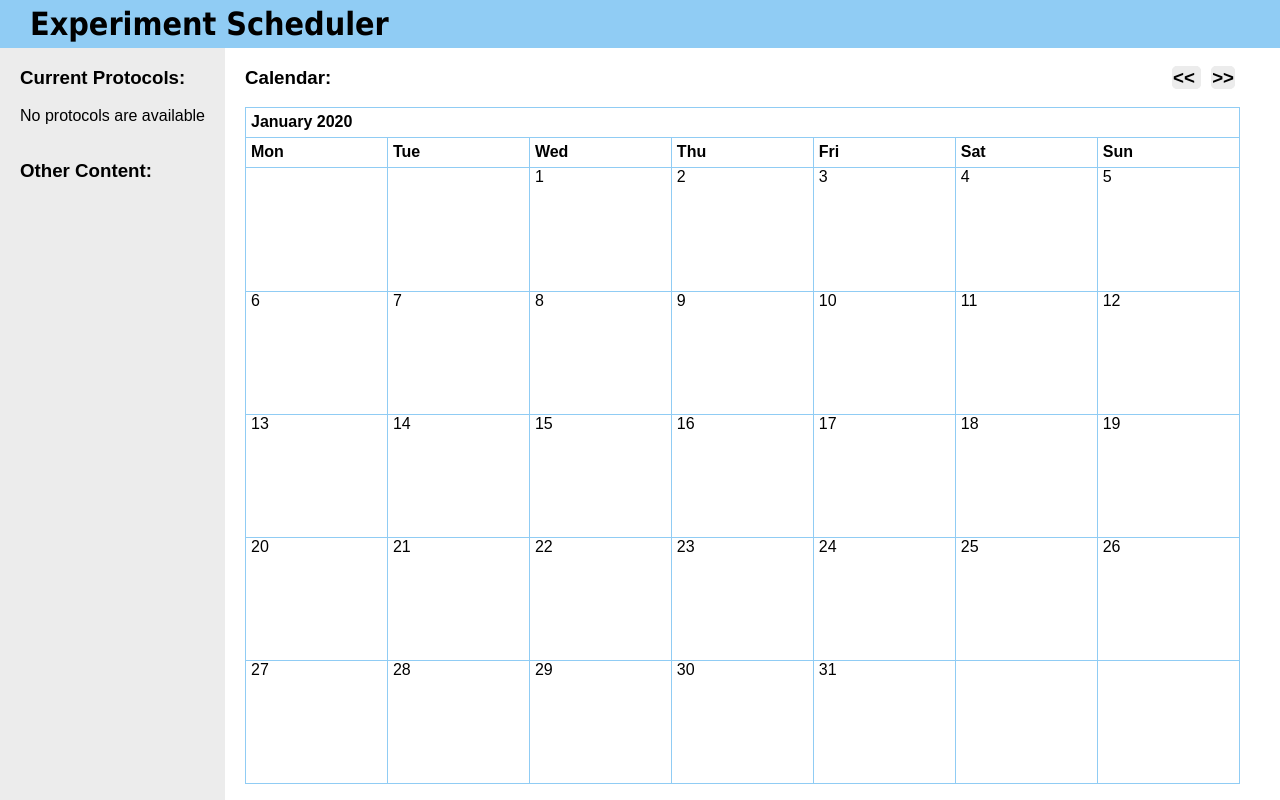
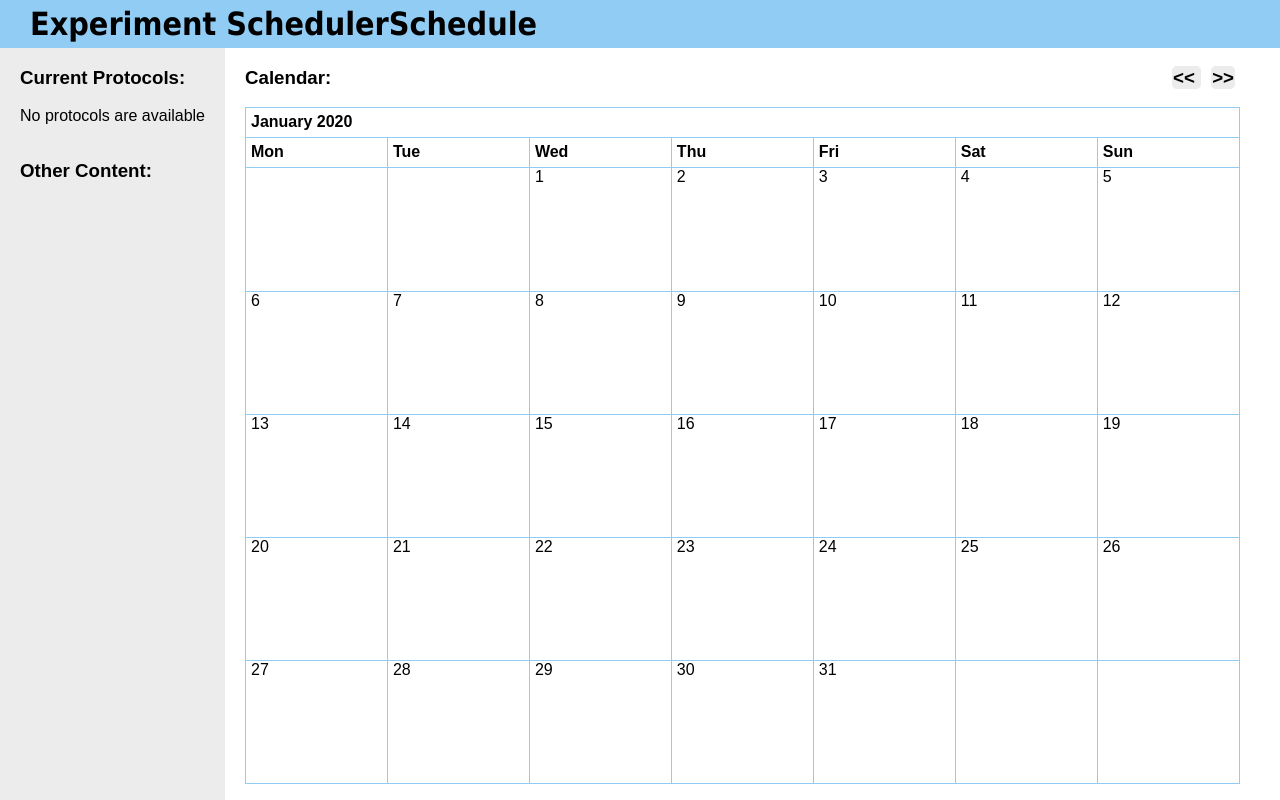
Before and after one commit to jmattick/experiment_planner, a Django app: page /protocols/ in a window 1280 px wide. Run offline with Django 3.2, Linux system fonts and the light colour scheme; data that the repository does not hold is empty.

Commit message:
add scheduler page

```diff
--- a/protocols/static/protocols/style.css
+++ b/protocols/static/protocols/style.css
@@ -27,6 +27,13 @@ body {
 
 #navbar {
     background-color: var(--nav-bg-color);
+
+}
+
+header {
+    display: flex;
+    flex-direction: row;
+    justify-content: space-between;
 }
 
 header > h1 {
@@ -114,6 +121,8 @@ aside a {
     padding-right: 20px;
 }
 
+
+
 @media only screen and (max-width: 799px) {
     aside {
         width: 100%;
--- a/protocols/templates/protocols/event.html
+++ b/protocols/templates/protocols/event.html
@@ -3,7 +3,7 @@
     <div class = "events">
         <h1>{{event.title}}</h1>
         <p>Date: {{event.start_time|date:'Y-m-d'}}</p>
-        <p>Protocol: {{event.step.protocol.name}}</p>
+        <p>Protocol: <a href="{% url 'protocols:detail' event.step.protocol.id %}">{{event.step.protocol.name}}</a></p>
         <p>Time: {{event.minutes}} minutes</p>
         <p>Description: {{event.step.step_text}}</p>
     </div>
--- a/protocols/templates/protocols/header.html
+++ b/protocols/templates/protocols/header.html
@@ -4,6 +4,8 @@
 <div class = "container">
     <div class = "nav" id = "navbar">
         <header>
-            <h1><a href="{% url 'protocols:index'%}">Experiment Scheduler</a></h1>
+            <h1><a href="{% url 'protocols:index'%}">Experiment Scheduler</a><span style="float:right;" id="scheduler"><a href="{% url 'protocols:scheduler' %}">Schedule</a></span></h1>
+
         </header>
+
     </div>
--- a/protocols/urls.py
+++ b/protocols/urls.py
@@ -7,6 +7,7 @@ app_name = 'protocols'
 urlpatterns = [
     # path('', views.index, name='index'),
     path('', views.IndexView.as_view(), name='index'),
+    path('scheduler/', views.scheduler, name='scheduler'),
     path('<int:protocol_id>/', views.detail, name='detail'),
     path('calendar/', views.CalendarView.as_view(), name='calendar'),
     path('calendar/edit/<int:event_id>/', views.event, name='event_edit')
--- a/protocols/views.py
+++ b/protocols/views.py
@@ -56,6 +56,11 @@ def event(request, event_id):
     return render(request, template_name, {context_object_name: event})
 
 
+def scheduler(request):
+    template_name = 'protocols/scheduler.html'
+    return render(request, template_name)
+
+
 def index(request):
     """"index view"""
     template_name = 'protocols/index.html'
```
Also changed, not shown: protocols/forms.py (added).
